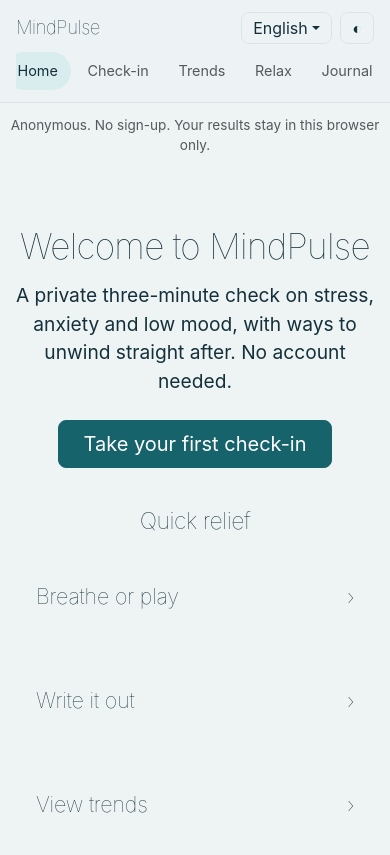
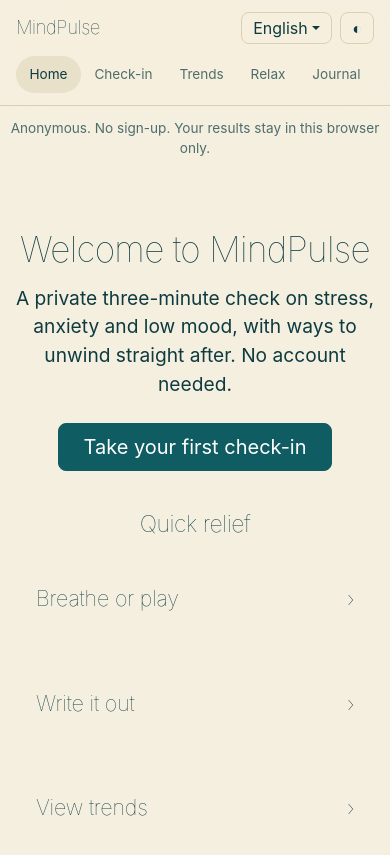
Before and after one commit to luwymna/first_prototype_software, a website with bundled scripts: page index.html in a window 390 px wide. Shown: the top 855 px of the page. Built offline with nearby package versions, Linux system fonts and the light colour scheme; a script that the page names is missing.

Commit message:
fix layout bug, change theme colours

```diff
--- a/css/style.css
+++ b/css/style.css
@@ -1,16 +1,18 @@
 /* Bootstrap 5.3 supplies layout, cards, buttons, forms, tables, progress bars and dark mode.
    This file only sets brand colours and the few MindPulse-specific pieces. */
 :root {
-   --bs-primary: #1f7a84;
-   --bs-primary-rgb: 31, 122, 132;
+   --bs-primary: #0f5c63;
+   --bs-primary-rgb: 15, 92, 99;
    --bs-body-font-family: -apple-system, BlinkMacSystemFont, "SF Pro Text", "Segoe UI", Figtree, system-ui, sans-serif;
-   --bs-body-bg: #eef3f4;
-   --bs-body-color: #14303a;
+   --bs-body-bg: #f5efe0;                       /* cream */
+   --bs-body-color: #0d3b40;                    /* deep teal text */
+   --bs-secondary-color: rgba(13, 59, 64, .72);
+   --bs-border-color: #d9cfb4;                  /* cream border */
    --ink: var(--bs-body-color);
    --mute: var(--bs-secondary-color);
    --line: var(--bs-border-color);
-   --accent: #17636c;
-   --soft: #d9ecee;
+   --accent: #0f5c63;                           /* deep teal */
+   --soft: #e8e0c8;                             /* deeper cream for hover, selected, bands */
    --warn: #a3365f;
    --ok: #1f7a56;
    --mid: #8a5a00;
@@ -19,10 +21,12 @@
 }
 
 [data-bs-theme=dark] {
-   --bs-body-bg: #0f1e24;
-   --bs-body-color: #e4f0f2;
-   --accent: #5cc3cc;
-   --soft: #1f3a41;
+   --bs-body-bg: #0b2b2f;                       /* deep teal */
+   --bs-body-color: #f3ecd9;                    /* cream text */
+   --bs-secondary-color: rgba(243, 236, 217, .72);
+   --bs-border-color: #2a5459;
+   --accent: #e8dcb5;                           /* cream accent */
+   --soft: #1a4a50;
    --warn: #ee7fa4;
    --ok: #6fd0a8;
    --mid: #e5b24a
@@ -51,9 +55,9 @@ h3,
 }
 
 [data-bs-theme=dark] .btn-primary {
-   --bs-btn-color: #06242a;
-   --bs-btn-hover-color: #06242a;
-   --bs-btn-active-color: #06242a
+   --bs-btn-color: #0b2b2f;
+   --bs-btn-hover-color: #0b2b2f;
+   --bs-btn-active-color: #0b2b2f
 }
 
 .btn-outline-primary {
@@ -78,7 +82,7 @@ h3,
 }
 
 [data-bs-theme=dark] .btn-outline-secondary {
-   --bs-btn-active-color: #06242a
+   --bs-btn-active-color: #0b2b2f
 }
 
 .progress-bar {
@@ -224,7 +228,7 @@ h2:focus {
    padding: .75rem 1rem;      /* space above and below, inside the bar */
    display: flex;
    align-items: center;
-   gap: .5rem 1rem;           /* row gap, column gap */
+   gap: .75rem 1rem;           /* row gap, column gap */
    flex-wrap: wrap
 }
 
@@ -281,6 +285,18 @@ nav button[aria-current=true] {
    .tools {
       margin-left: auto
    }
+
+      nav {
+      overflow-x: visible;
+      gap: 0;
+      justify-content: space-between
+   }
+
+   nav button {
+      flex: 1 1 auto;
+      padding: .5rem .35rem;
+      font-size: .85rem
+   }
 }
 
 .strip {
@@ -304,14 +320,14 @@ main {
 }
 
 .card {
-   --bs-card-bg: #fff;
+   --bs-card-bg: #fffbf1;
    border: 0;
    border-radius: 28px;
    box-shadow: 0 1px 3px rgba(20, 48, 58, .06)
 }
 
 [data-bs-theme=dark] .card {
-   --bs-card-bg: #17292f
+   --bs-card-bg: #12393e;
 }
 
 .card-body {
@@ -520,3 +536,15 @@ main {
 .vol-range:hover::-webkit-slider-thumb { transform: scale(1.1) }
 .vol-range:active::-webkit-slider-thumb { transform: scale(1.15) }
 .vol-range:focus-visible { outline: 2px solid var(--accent); outline-offset: 6px }
+
+/* ---- memory game ---- */
+.memory-grid { display: grid; grid-template-columns: repeat(4, 1fr); gap: .75rem; max-width: 420px }
+.memory-card { aspect-ratio: 1; display: grid; place-items: center; margin: 0; padding: 0;
+  border: 1px solid var(--line); border-radius: 16px; background: var(--bs-body-bg);
+  color: var(--mute); font-size: 1.6rem; line-height: 1; cursor: pointer;
+  transition: transform .2s, background .2s, border-color .2s }
+.memory-card:hover:not(:disabled) { border-color: var(--accent); transform: translateY(-2px) }
+.memory-card.flipped { background: var(--soft); border-color: var(--accent); color: var(--ink) }
+.memory-card.matched { border-color: var(--ok) }
+.memory-card:disabled { opacity: 1 }
+.memory-card:focus-visible { outline: 2px solid var(--accent); outline-offset: 3px }
--- a/index.html
+++ b/index.html
@@ -4,7 +4,7 @@
 <head>
     <meta charset="utf-8">
     <meta name="viewport" content="width=device-width, initial-scale=1, viewport-fit=cover">
-    <meta name="theme-color" content="#1f7a84">
+    <meta name="theme-color" content="#0f5c63">
     <title>MindPulse – Student Stress Meter</title>
     <link rel="stylesheet" href="https://fonts.googleapis.com/css2?family=Figtree:wght@400;500;600&display=swap">
     <link rel="stylesheet" href="https://cdnjs.cloudflare.com/ajax/libs/bootstrap/5.3.3/css/bootstrap.min.css">
--- a/js/dass.js
+++ b/js/dass.js
@@ -1,5 +1,6 @@
 const COL = ["--ok", "--ok", "--mid", "--warn", "--warn"];
-const CLR = { stress: "#1f7a84", anxiety: "#c58a1d", depression: "#b8456f" };
+const cssv = n => getComputedStyle(document.documentElement).getPropertyValue(n).trim();
+const CLR = { get stress() { return cssv("--accent") }, get anxiety() { return cssv("--mid") }, get depression() { return cssv("--warn") } };
 const nm = k => t(NAME[k]), lv = l => t("level." + l);
 const qs = () => t("q", { returnObjects: true }), ans4 = () => t("ans", { returnObjects: true });
 function enc(l) { const a = t("quotes." + (l >= 3 ? "high" : l >= 1 ? "mid" : "low"), { returnObjects: true }); return a[Math.floor(Math.random() * a.length)] }
--- a/js/main.js
+++ b/js/main.js
@@ -1,5 +1,5 @@
 const root = document.documentElement;
-$("#th").onclick = () => { const n = root.dataset.bsTheme === "dark" ? "light" : "dark"; root.dataset.bsTheme = n; save("mp_theme", n) };
+$("#th").onclick = () => { const n = root.dataset.bsTheme === "dark" ? "light" : "dark"; root.dataset.bsTheme = n; save("mp_theme", n); if (view === "trends") vTrends() };
 document.addEventListener("keydown", e => { if (view === "checkin" && qi > 0 && qi <= 21 && /^[1-4]$/.test(e.key) && !e.target.matches("textarea,input,select")) { const b = document.querySelector(`.opt[data-n="${e.key - 1}"]`); b && b.click() } });
 const h0 = (location.hash || "").slice(1); if (VIEWS[h0]) view = h0;
 applyStatic(); document.querySelectorAll("[data-lang]").forEach(b => b.onclick = () => setLang(b.dataset.lang));
@@ -10,9 +10,9 @@ function syncLang() { const LN = { en: "English", ms: "Bahasa Melayu" }; $("#lgb
 const glass = document.querySelector(".glass");
 function pinNav() {
   const small = matchMedia("(max-width:700px)").matches;
-  const pad = parseFloat(getComputedStyle(document.querySelector(".bar")).paddingBottom);
-  // hide the first row, but leave the same space above the buttons as there is below them
-  glass.style.top = small ? `-${Math.max($("#nav").offsetTop - pad, 0)}px` : "0px";
+  const gap = parseFloat(getComputedStyle(document.querySelector(".bar")).rowGap) || 0;
+  // hide the whole first row; +1 covers iOS sub-pixel rounding
+  glass.style.top = small ? `-${Math.max($("#nav").offsetTop - gap + 1, 0)}px` : "0px";
 }
 pinNav();
 addEventListener("resize", pinNav);
--- a/js/relax.js
+++ b/js/relax.js
@@ -314,34 +314,33 @@ function minis() {
           mv = 0;
 
       ga.innerHTML = `
-        <div style="display:grid;grid-template-columns:repeat(4,1fr);gap:8px;max-width:360px">
-          ${d.map((e, i) => `<button class="opt btn btn-outline-primary text-start" data-i="${i}" style="font-size:1.8rem;text-align:center;height:64px;padding:0" aria-label="${t("rx.card", { n: i + 1 })}">?</button>`).join("")}
+        <div class="memory-grid">
+          ${d.map((e, i) => `<button class="memory-card" data-i="${i}" aria-label="${t("rx.card", { n: i + 1 })}">?</button>`).join("")}
         </div>
-        <p class="text-body-secondary" id="mm">${t("rx.memHelp", { n: 0 })}</p>`;
+        <p class="text-body-secondary mt-3 mb-0" id="mm">${t("rx.memHelp", { n: 0 })}</p>`;
 
       ga.querySelectorAll("[data-i]").forEach(b => {
         b.onclick = () => {
           if (open.length > 1 || b.disabled || open.includes(b)) return;
-
           b.textContent = d[+b.dataset.i];
+          b.classList.add("flipped");
           open.push(b);
-
           if (open.length === 2) {
             mv++;
             const [a, c] = open;
             if (a.textContent === c.textContent) {
               a.disabled = c.disabled = true;
+              a.classList.add("matched"); c.classList.add("matched");
               done++;
               open = [];
             } else {
               setTimeout(() => {
                 a.textContent = c.textContent = "?";
+                a.classList.remove("flipped"); c.classList.remove("flipped");
                 open = [];
               }, 700);
             }
-            $("#mm").textContent = done === 6
-              ? t("rx.memDone", { n: mv })
-              : t("rx.memHelp", { n: mv });
+            $("#mm").textContent = done === 6 ? t("rx.memDone", { n: mv }) : t("rx.memHelp", { n: mv });
           }
         };
       });
```
